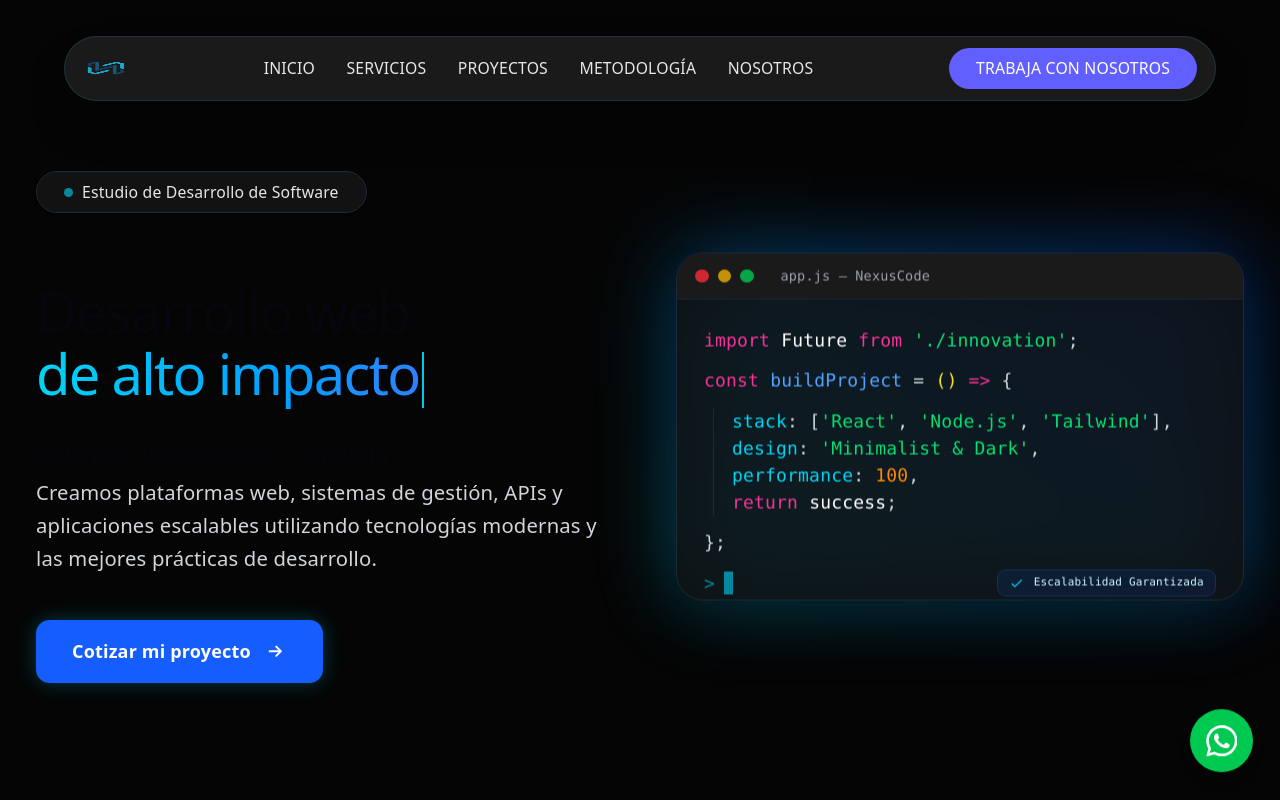
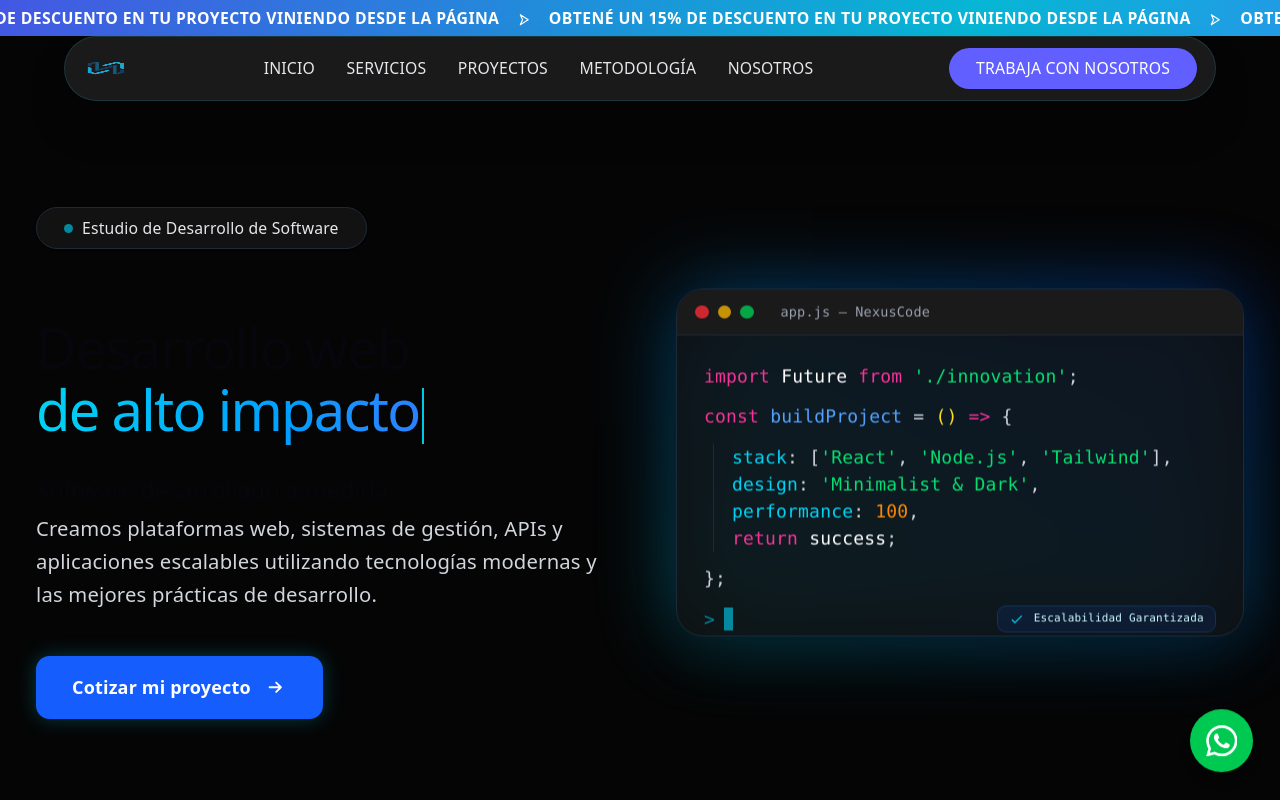
Before and after one commit to NexusCodeDeveloper/Nexus-web, a React (Vite) app: page / in a window 1280 px wide. Shown: the top 800 px of the page. Built offline with nearby package versions, Linux system fonts and the light colour scheme.

Commit message:
feat: Agrega banner de descuento a la pagina junto con sus estilos

```diff
--- /dev/null
+++ b/src/components/discountBanner/DiscountBanner.jsx
@@ -0,0 +1,34 @@
+const DiscountBanner = () => {
+  const message = (
+    <>
+      Obtené un 15% de descuento en tu proyecto viniendo desde la página
+      <svg className="w-3 h-3 mx-4 inline-block align-middle" fill="none" stroke="currentColor" viewBox="0 0 24 24">
+        <path strokeLinecap="round" strokeLinejoin="round" strokeWidth="2" d="M5 3l4 9L5 21l14-9L5 3z" />
+      </svg>
+    </>
+  )
+
+  return (
+    <div
+      className="w-full text-white overflow-hidden"
+      style={{
+        background: 'linear-gradient(120deg, #06b6d4 0%, #3b82f6 30%, #4f46e5 55%, #06b6d4 85%, #3b82f6 100%)',
+        backgroundSize: '300% 300%',
+        animation: 'mesh-move 12s ease-in-out infinite'
+      }}
+    >
+      <div className="flex whitespace-nowrap animate-[marquee_30s_linear_infinite]">
+        <div className="py-1.5 text-xs sm:text-sm font-semibold tracking-wide shrink-0 uppercase">
+          {message}
+          {message}
+        </div>
+        <div className="py-1.5 text-xs sm:text-sm font-semibold tracking-wide shrink-0 uppercase">
+          {message}
+          {message}
+        </div>
+      </div>
+    </div>
+  )
+}
+
+export default DiscountBanner
--- a/src/index.css
+++ b/src/index.css
@@ -268,6 +268,11 @@ code {
   100% { transform: translateY(0); opacity: 1; }
 }
 
+@keyframes marquee {
+  0% { transform: translateX(0); }
+  100% { transform: translateX(-50%); }
+}
+
 @keyframes shoot {
   0% {
     transform: translate(0, 0) rotate(-35deg);
--- a/src/page/Home.jsx
+++ b/src/page/Home.jsx
@@ -1,4 +1,5 @@
 import Navbar from '../components/navbar/Navbar'
+import DiscountBanner from '../components/discountBanner/DiscountBanner'
 import Hero from '../components/hero/Hero'
 import Service from '../components/services/Service'
 import ProjectsSection from '../components/projectsSection/ProjectsSection'
@@ -10,6 +11,7 @@ import WhatsAppButton from '../components/whatsappButton/WhatsAppButton'
 const Home = ({ loadingComplete }) => {
   return (
     <div className="overflow-x-hidden">
+        <DiscountBanner/>
         <Navbar/>
         <Hero loadingComplete={loadingComplete}/>
         <Service/>
```
